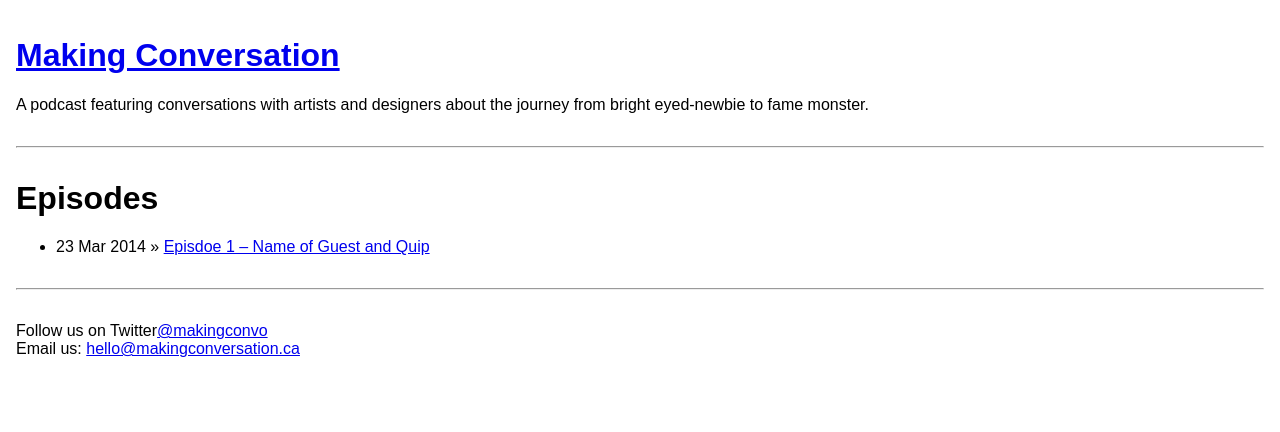
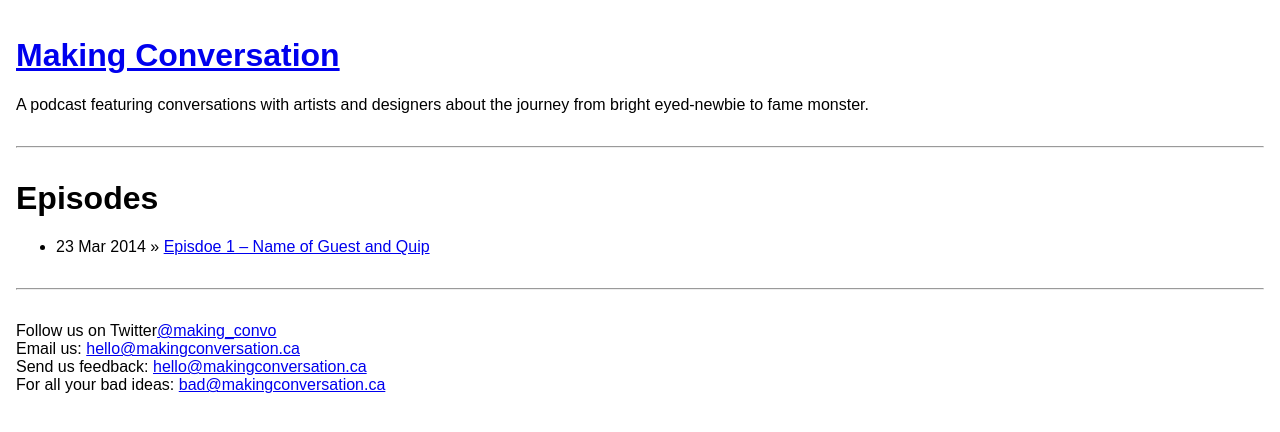
Before and after one commit to justinalm/makingconversation, a Jekyll site: the page built from index.html, in a window 1280 px wide. Shown: the top 432 px of the page. Built offline with Jekyll 4.4.1, drawn with Linux system fonts in a browser that asks for light colours.

Commit message:
email links

```diff
--- a/_layouts/default.html
+++ b/_layouts/default.html
@@ -20,8 +20,10 @@
       <footer>
         <hr style="margin: 2em 0;">
         <p>
-          Follow us on Twitter<a href="http://twitter.com/making_convo/">@makingconvo</a><br />
-          Email us: <a href="mailto:hello@makingconversation.ca">hello@makingconversation.ca</a>
+          Follow us on Twitter<a href="http://twitter.com/making_convo/">@making_convo</a><br />
+          Email us: <a href="mailto:hello@makingconversation.ca">hello@makingconversation.ca</a><br />
+          Send us feedback: <a href="mailto:feedback@makingconversation.ca">hello@makingconversation.ca</a></br>
+          For all your bad ideas: <a href="mailto:bad@makingconversation.ca">bad@makingconversation.ca</a>
         </p>
       </footer>
     </body>
```
